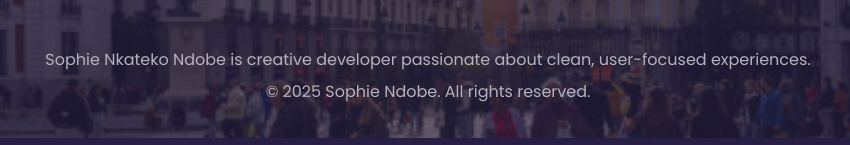
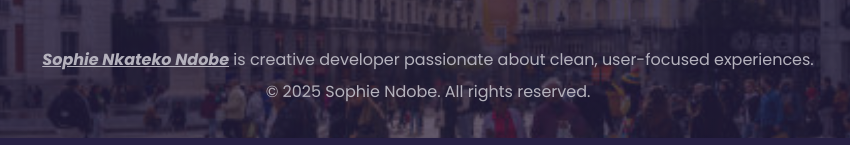
Before and after one commit to Sophie-Ndobe/Dream-Travel-Destination, a plain HTML site: page index.html in a window 1280 px wide. Shown: the part 2683-2828 px from the top of the page, 212-1062 px from the left. Drawn offline with Linux system fonts and the light colour scheme; a script that the page names is missing; a web font is replaced by a local one.

Commit message:
Added functionality to the Learn More link and added styling to the other links

```diff
--- a/index.html
+++ b/index.html
@@ -24,6 +24,7 @@
       </header>
       <main>
         <section class="planning">
+          <a name="more"></a>
           <h3 class="text-center">To-Do</h3>
           <h2 class="text-center">Step-by-Step Travel Planning</h2>
           <div class="grid-two-columns">
@@ -978,8 +979,13 @@
       <footer class="text-center">
         <h2>Come explore Madrid with me!!!!!!</h2>
         <p>
-          Sophie Nkateko Ndobe is creative developer passionate about clean,
-          user-focused experiences.
+          <strong
+            ><a href="https://github.com/Sophie-Ndobe?tab=repositories"
+              >Sophie Nkateko Ndobe</a
+            ></strong
+          >
+          is creative developer passionate about clean, user-focused
+          experiences.
           <br />
           © 2025 Sophie Ndobe. All rights reserved.
         </p>
--- a/style.css
+++ b/style.css
@@ -58,6 +58,11 @@ header a {
   margin-top: 30px;
 }
 
+header a:hover {
+  background-color: #181525;
+  color: #f1f1f1;
+}
+
 .planning {
   max-width: 1000px;
   padding: 10px 200px;
@@ -74,6 +79,14 @@ header a {
 .planning h3 {
   font-weight: 600 !important;
   margin: 20px 0px 0px 0px;
+}
+
+.planning a {
+  color: #f1f1f1;
+}
+
+.planning a:hover {
+  color: red;
 }
 
 .grid-two-columns {
@@ -139,6 +152,15 @@ footer h2 {
   font-style: italic;
 }
 
+footer a {
+  color: #f1f1f1;
+  font-style: italic;
+}
+
+footer a:hover {
+  color: red;
+}
+
 footer p {
   font-size: 16px;
   line-height: 2;
```
